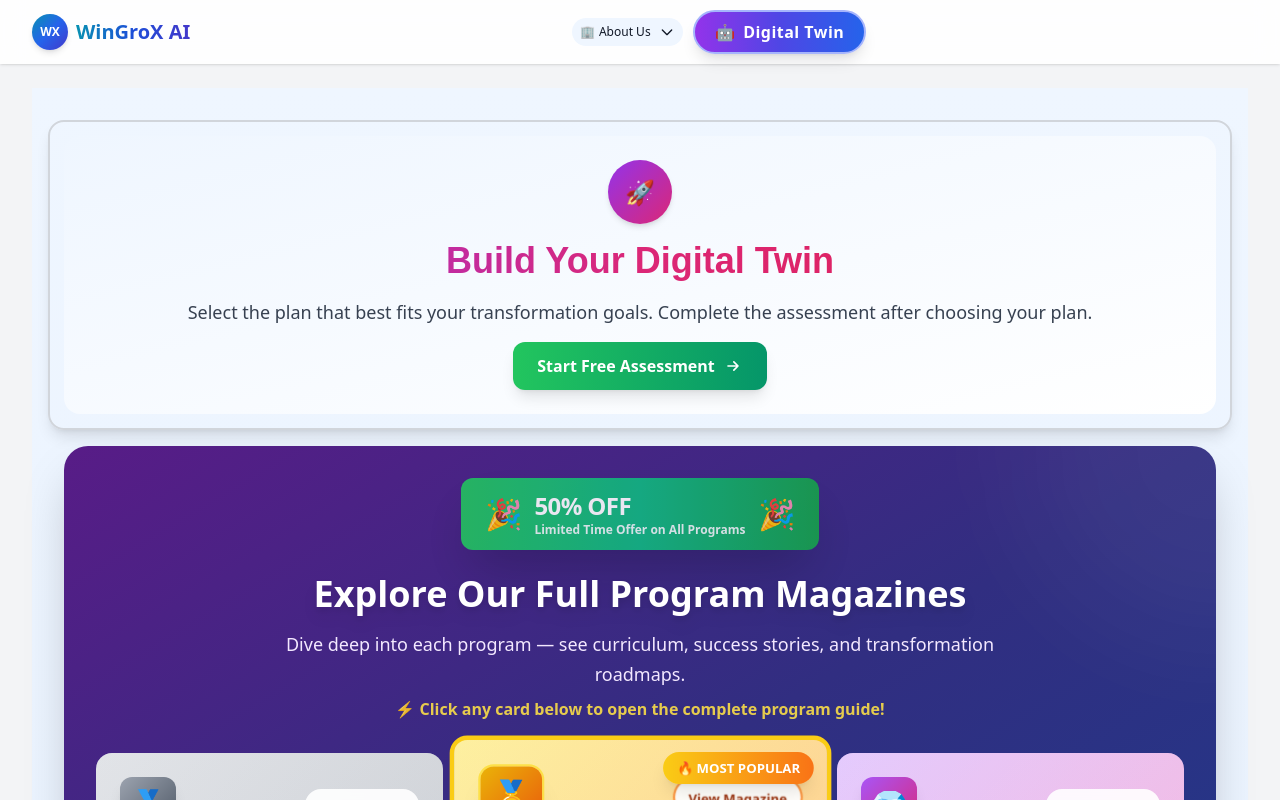
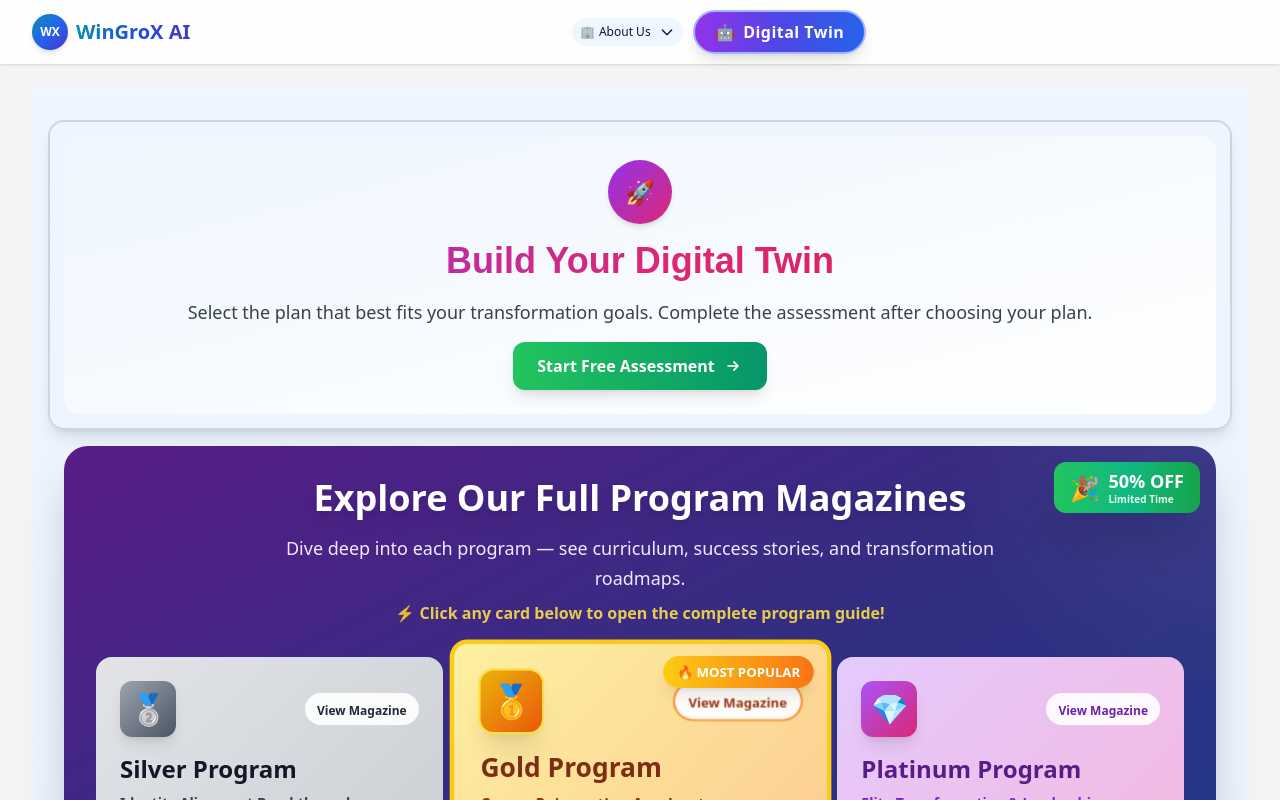
Before and after one commit to shivanichhabra4u10-cmyk/wingro, a React (Create React App) app in the folder client/: page /digital-twin in a window 1280 px wide. Shown: the top 800 px of the page. Built offline with nearby package versions, Linux system fonts and the light colour scheme.

Commit message:
put offer right side

```diff
--- a/client/src/components/DigitalTwinPricingPlans.tsx
+++ b/client/src/components/DigitalTwinPricingPlans.tsx
@@ -170,18 +170,19 @@ const DigitalTwinPricingPlans: React.FC<DigitalTwinPricingPlansProps> = ({ userI
           <div className="absolute top-0 right-0 w-96 h-96 bg-white/5 rounded-full -mr-48 -mt-48 blur-3xl"></div>
           <div className="absolute bottom-0 left-0 w-80 h-80 bg-white/5 rounded-full -ml-40 -mb-40 blur-3xl"></div>
 
+          {/* 50% OFF Badge - Top Right */}
+          <div className="absolute top-4 right-4 z-20 bg-gradient-to-r from-green-500 via-emerald-500 to-green-600 text-white px-4 py-2 rounded-xl shadow-2xl">
+            <div className="flex items-center gap-2">
+              <span className="text-2xl">🎉</span>
+              <div>
+                <p className="text-lg font-black leading-tight">50% OFF</p>
+                <p className="text-[10px] font-semibold opacity-90 leading-tight">Limited Time</p>
+              </div>
+            </div>
+          </div>
+
           <div className="relative z-10">
             <div className="text-center mb-8">
-              {/* Single 50% OFF Banner */}
-              <div className="inline-flex items-center gap-3 mb-6 bg-gradient-to-r from-green-500 via-emerald-500 to-green-600 text-white px-6 py-3 rounded-xl shadow-2xl transform hover:scale-105 transition-all animate-pulse">
-                <span className="text-3xl">🎉</span>
-                <div className="text-left">
-                  <p className="text-2xl font-black tracking-tight">50% OFF</p>
-                  <p className="text-xs font-semibold opacity-90">Limited Time Offer on All Programs</p>
-                </div>
-                <span className="text-3xl">🎉</span>
-              </div>
-
               <h3 className="text-3xl md:text-4xl font-black mb-4 drop-shadow-lg">
                 Explore Our Full Program Magazines
               </h3>
```
